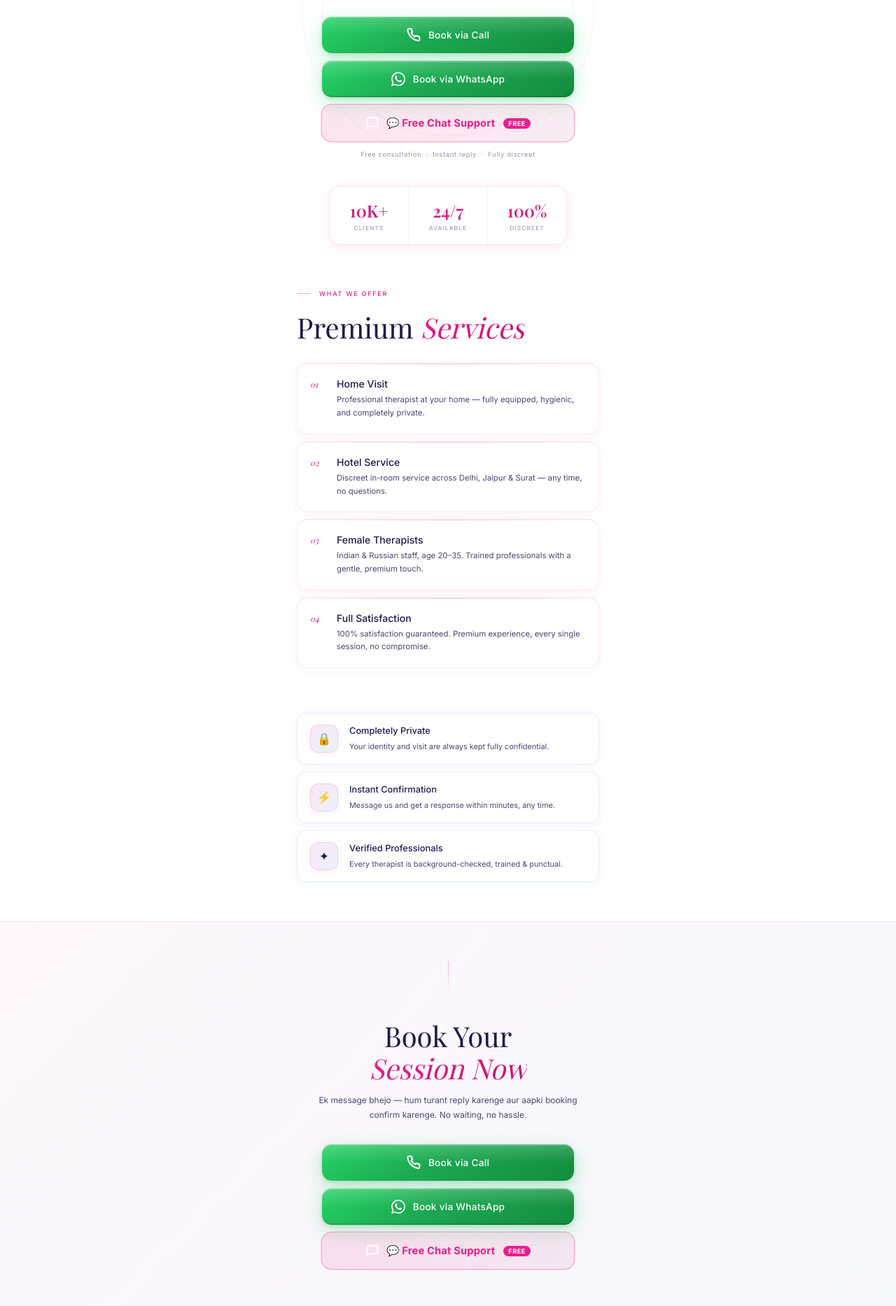
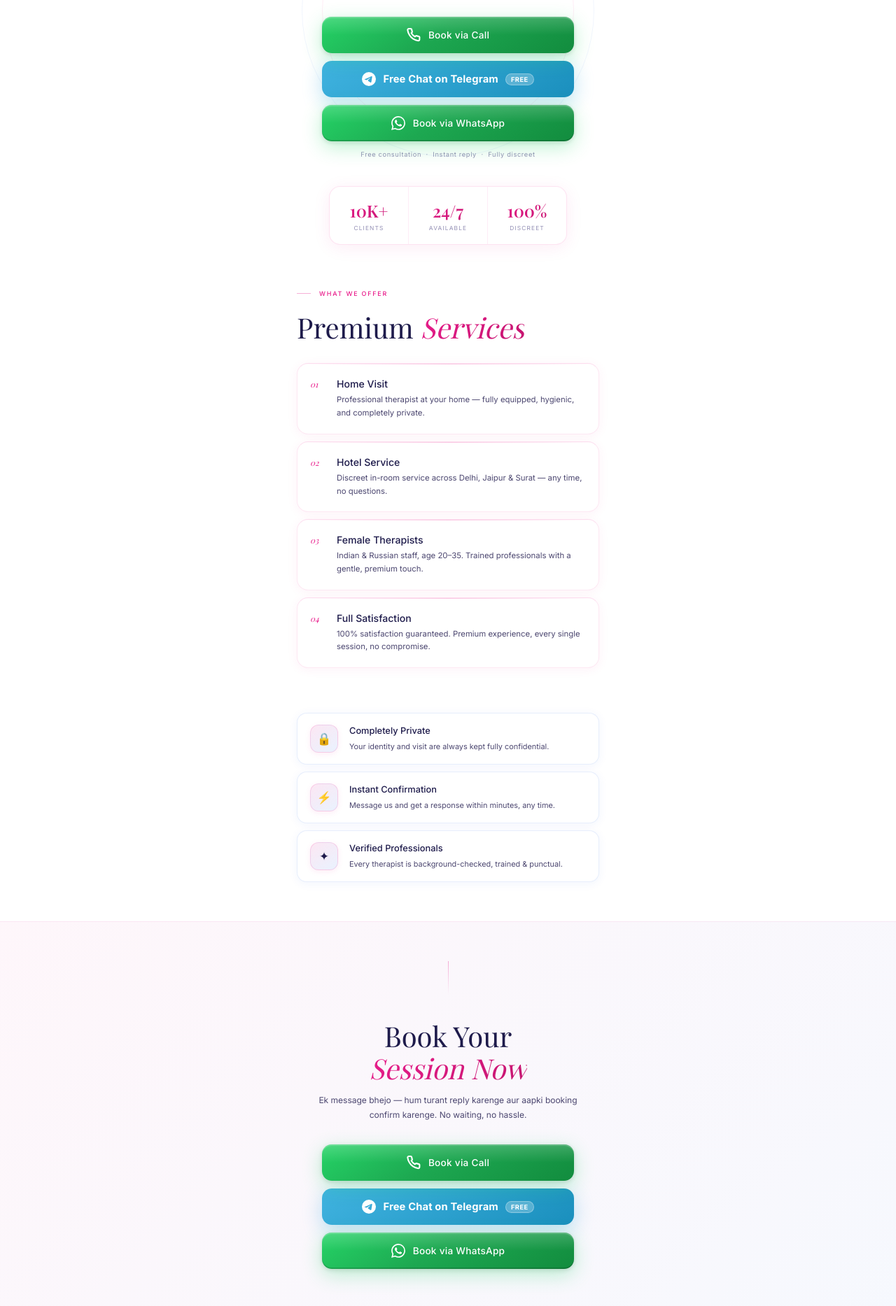
Before and after one commit to ashuraj8980/RealGlow, a plain HTML site: page index.html in a window 1280 px wide. Shown: the part 1013-2880 px from the top of the page at 70% size. Drawn offline with nearby package versions, Linux system fonts and the light colour scheme; a web font is replaced by a local one.

Commit message:
Add files via upload

```diff
--- a/index.html
+++ b/index.html
@@ -1024,9 +1024,9 @@
       flex-direction: column;
       align-items: center;
       justify-content: center;
-      padding: 0;
       padding: 32px 24px;
       text-align: center;
+      overflow-y: auto;
     }
     .success-check-big {
       width: 70px; height: 70px;
@@ -1186,16 +1186,17 @@
         Book via Call
       </button>
 
-      <!-- 2. WhatsApp — MIDDLE -->
+      <!-- 2. Free Chat Telegram — MIDDLE (blue) -->
+      <a href="https://t.me/Reallmeetbot" target="_blank" onclick="try{fbq('track','Lead',{content_name:'Telegram Free Chat',content_category:'Real Meet',currency:'INR',value:0});}catch(e){} try{submitCallLead('Telegram Free Chat Click');}catch(e){}" style="width:100%;display:flex;align-items:center;justify-content:center;gap:10px;padding:16px 20px;border-radius:14px;border:none;background:linear-gradient(145deg,#40b3e0,#1a8fbd);color:#fff;font-size:0.92rem;font-weight:700;cursor:pointer;font-family:inherit;letter-spacing:0.01em;box-shadow:0 8px 28px rgba(44,165,214,0.32);text-decoration:none;transition:all 0.22s;" onmouseover="this.style.transform='translateY(-2px)';this.style.boxShadow='0 14px 40px rgba(44,165,214,0.45)'" onmouseout="this.style.transform='';this.style.boxShadow='0 8px 28px rgba(44,165,214,0.32)'">
+        <svg viewBox="0 0 24 24" fill="white" width="20" height="20" style="flex-shrink:0"><path d="M11.944 0A12 12 0 0 0 0 12a12 12 0 0 0 12 12 12 12 0 0 0 12-12A12 12 0 0 0 12 0a12 12 0 0 0-.056 0zm4.962 7.224c.1-.002.321.023.465.14a.506.506 0 0 1 .171.325c.016.093.036.306.02.472-.18 1.898-.962 6.502-1.36 8.627-.168.9-.499 1.201-.82 1.23-.696.065-1.225-.46-1.9-.902-1.056-.693-1.653-1.124-2.678-1.8-1.185-.78-.417-1.21.258-1.91.177-.184 3.247-2.977 3.307-3.23.007-.032.014-.15-.056-.212s-.174-.041-.249-.024c-.106.024-1.793 1.14-5.061 3.345-.48.33-.913.49-1.302.48-.428-.008-1.252-.241-1.865-.44-.752-.245-1.349-.374-1.297-.789.027-.216.325-.437.893-.663 3.498-1.524 5.83-2.529 6.998-3.014 3.332-1.386 4.025-1.627 4.476-1.635z"/></svg>
+        Free Chat on Telegram
+        <span style="background:rgba(255,255,255,0.25);color:#fff;font-size:0.58rem;font-weight:800;padding:2px 7px;border-radius:100px;letter-spacing:0.05em;text-transform:uppercase;border:1px solid rgba(255,255,255,0.3);">FREE</span>
+      </a>
+
+      <!-- 3. WhatsApp — BOTTOM -->
       <button class="btn btn-wa" id="mainCTA">
         <svg viewBox="0 0 24 24" fill="white" width="20" height="20" style="flex-shrink:0"><path d="M17.472 14.382c-.297-.149-1.758-.867-2.03-.967-.273-.099-.471-.148-.67.15-.197.297-.767.966-.94 1.164-.173.199-.347.223-.644.075-.297-.15-1.255-.463-2.39-1.475-.883-.788-1.48-1.761-1.653-2.059-.173-.297-.018-.458.13-.606.134-.133.298-.347.446-.52.149-.174.198-.298.298-.497.099-.198.05-.371-.025-.52-.075-.149-.669-1.612-.916-2.207-.242-.579-.487-.5-.669-.51-.173-.008-.371-.01-.57-.01-.198 0-.52.074-.792.372-.272.297-1.04 1.016-1.04 2.479 0 1.462 1.065 2.875 1.213 3.074.149.198 2.096 3.2 5.077 4.487.709.306 1.262.489 1.694.625.712.227 1.36.195 1.871.118.571-.085 1.758-.719 2.006-1.413.248-.694.248-1.289.173-1.413-.074-.124-.272-.198-.57-.347m-5.421 7.403h-.004a9.87 9.87 0 01-5.031-1.378l-.361-.214-3.741.982.998-3.648-.235-.374a9.86 9.86 0 01-1.51-5.26c.001-5.45 4.436-9.884 9.888-9.884 2.64 0 5.122 1.03 6.988 2.898a9.825 9.825 0 012.893 6.994c-.003 5.45-4.437 9.884-9.885 9.884m8.413-18.297A11.815 11.815 0 0012.05 0C5.495 0 .16 5.335.157 11.892c0 2.096.547 4.142 1.588 5.945L.057 24l6.305-1.654a11.882 11.882 0 005.683 1.448h.005c6.554 0 11.89-5.335 11.893-11.893a11.821 11.821 0 00-3.48-8.413z"/></svg>
         Book via WhatsApp
-      </button>
-
-      <!-- 3. Free Chat Support — BOTTOM (opens chat widget) -->
-      <button class="btn btn-free-chat" id="mainFreeChatBtn" onclick="openFreeChat()">
-        <svg viewBox="0 0 24 24" fill="none" stroke="white" stroke-width="2.2" stroke-linecap="round" stroke-linejoin="round" width="20" height="20" style="flex-shrink:0"><path d="M21 15a2 2 0 0 1-2 2H7l-4 4V5a2 2 0 0 1 2-2h14a2 2 0 0 1 2 2z"/></svg>
-        💬 Free Chat Support <span class="btn-free-chat-badge">FREE</span>
       </button>
 
       <p class="btn-note">Free consultation &nbsp;·&nbsp; Instant reply &nbsp;·&nbsp; Fully discreet</p>
@@ -1236,16 +1237,17 @@
           Book via Call
         </button>
 
-        <!-- 2. WhatsApp — MIDDLE -->
+        <!-- 2. Free Chat Telegram — MIDDLE (blue) -->
+        <a href="https://t.me/Reallmeetbot" target="_blank" onclick="try{fbq('track','Lead',{content_name:'Telegram Free Chat',content_category:'Real Meet',currency:'INR',value:0});}catch(e){} try{submitCallLead('Telegram Free Chat Click');}catch(e){}" style="width:100%;display:flex;align-items:center;justify-content:center;gap:10px;padding:16px 20px;border-radius:14px;border:none;background:linear-gradient(145deg,#40b3e0,#1a8fbd);color:#fff;font-size:0.92rem;font-weight:700;cursor:pointer;font-family:inherit;letter-spacing:0.01em;box-shadow:0 8px 28px rgba(44,165,214,0.32);text-decoration:none;transition:all 0.22s;" onmouseover="this.style.transform='translateY(-2px)'" onmouseout="this.style.transform=''">
+          <svg viewBox="0 0 24 24" fill="white" width="20" height="20" style="flex-shrink:0"><path d="M11.944 0A12 12 0 0 0 0 12a12 12 0 0 0 12 12 12 12 0 0 0 12-12A12 12 0 0 0 12 0a12 12 0 0 0-.056 0zm4.962 7.224c.1-.002.321.023.465.14a.506.506 0 0 1 .171.325c.016.093.036.306.02.472-.18 1.898-.962 6.502-1.36 8.627-.168.9-.499 1.201-.82 1.23-.696.065-1.225-.46-1.9-.902-1.056-.693-1.653-1.124-2.678-1.8-1.185-.78-.417-1.21.258-1.91.177-.184 3.247-2.977 3.307-3.23.007-.032.014-.15-.056-.212s-.174-.041-.249-.024c-.106.024-1.793 1.14-5.061 3.345-.48.33-.913.49-1.302.48-.428-.008-1.252-.241-1.865-.44-.752-.245-1.349-.374-1.297-.789.027-.216.325-.437.893-.663 3.498-1.524 5.83-2.529 6.998-3.014 3.332-1.386 4.025-1.627 4.476-1.635z"/></svg>
+          Free Chat on Telegram
+          <span style="background:rgba(255,255,255,0.25);color:#fff;font-size:0.58rem;font-weight:800;padding:2px 7px;border-radius:100px;letter-spacing:0.05em;text-transform:uppercase;border:1px solid rgba(255,255,255,0.3);">FREE</span>
+        </a>
+
+        <!-- 3. WhatsApp — BOTTOM -->
         <button class="btn btn-wa" id="bottomCTA">
           <svg viewBox="0 0 24 24" fill="white" width="20" height="20" style="flex-shrink:0"><path d="M17.472 14.382c-.297-.149-1.758-.867-2.03-.967-.273-.099-.471-.148-.67.15-.197.297-.767.966-.94 1.164-.173.199-.347.223-.644.075-.297-.15-1.255-.463-2.39-1.475-.883-.788-1.48-1.761-1.653-2.059-.173-.297-.018-.458.13-.606.134-.133.298-.347.446-.52.149-.174.198-.298.298-.497.099-.198.05-.371-.025-.52-.075-.149-.669-1.612-.916-2.207-.242-.579-.487-.5-.669-.51-.173-.008-.371-.01-.57-.01-.198 0-.52.074-.792.372-.272.297-1.04 1.016-1.04 2.479 0 1.462 1.065 2.875 1.213 3.074.149.198 2.096 3.2 5.077 4.487.709.306 1.262.489 1.694.625.712.227 1.36.195 1.871.118.571-.085 1.758-.719 2.006-1.413.248-.694.248-1.289.173-1.413-.074-.124-.272-.198-.57-.347m-5.421 7.403h-.004a9.87 9.87 0 01-5.031-1.378l-.361-.214-3.741.982.998-3.648-.235-.374a9.86 9.86 0 01-1.51-5.26c.001-5.45 4.436-9.884 9.888-9.884 2.64 0 5.122 1.03 6.988 2.898a9.825 9.825 0 012.893 6.994c-.003 5.45-4.437 9.884-9.885 9.884m8.413-18.297A11.815 11.815 0 0012.05 0C5.495 0 .16 5.335.157 11.892c0 2.096.547 4.142 1.588 5.945L.057 24l6.305-1.654a11.882 11.882 0 005.683 1.448h.005c6.554 0 11.89-5.335 11.893-11.893a11.821 11.821 0 00-3.48-8.413z"/></svg>
           Book via WhatsApp
-        </button>
-
-        <!-- 3. Free Chat — BOTTOM -->
-        <button class="btn btn-free-chat" onclick="openFreeChat()">
-          <svg viewBox="0 0 24 24" fill="none" stroke="white" stroke-width="2.2" stroke-linecap="round" stroke-linejoin="round" width="20" height="20" style="flex-shrink:0"><path d="M21 15a2 2 0 0 1-2 2H7l-4 4V5a2 2 0 0 1 2-2h14a2 2 0 0 1 2 2z"/></svg>
-          💬 Free Chat Support <span class="btn-free-chat-badge">FREE</span>
         </button>
       </div>
     </section>
@@ -1300,12 +1302,14 @@
 
   <!-- SUCCESS PAGE -->
   <div id="successPage">
+    <button onclick="document.getElementById('successPage').style.display='none';document.body.style.overflow='';" style="position:absolute;top:20px;right:20px;background:rgba(233,30,140,0.1);border:1px solid rgba(233,30,140,0.2);border-radius:50%;width:36px;height:36px;font-size:1rem;cursor:pointer;color:#e91e8c;display:flex;align-items:center;justify-content:center;">✕</button>
     <div class="success-check-big">✓</div>
     <div class="success-title">Payment <em>Done!</em></div>
-    <p class="success-sub">Thank you! Your access is confirmed.<br>Call karen ya WhatsApp pe message karen — hum turant reply karenge.</p>
+    <p class="success-sub">Access confirmed! Call karein ya WhatsApp karein — turant reply milega.</p>
     <div class="success-number-box">
-      <div class="success-number-label">Our Number</div>
+      <div class="success-number-label">Mam ka Direct Number</div>
       <div class="success-number">+91 92175 07608</div>
+      <div style="font-size:0.65rem;color:#9490b5;margin-top:6px;">Call ya WhatsApp — dono available</div>
     </div>
     <div class="success-btns">
       <a class="btn-success-call" href="tel:+919217507608">
```
